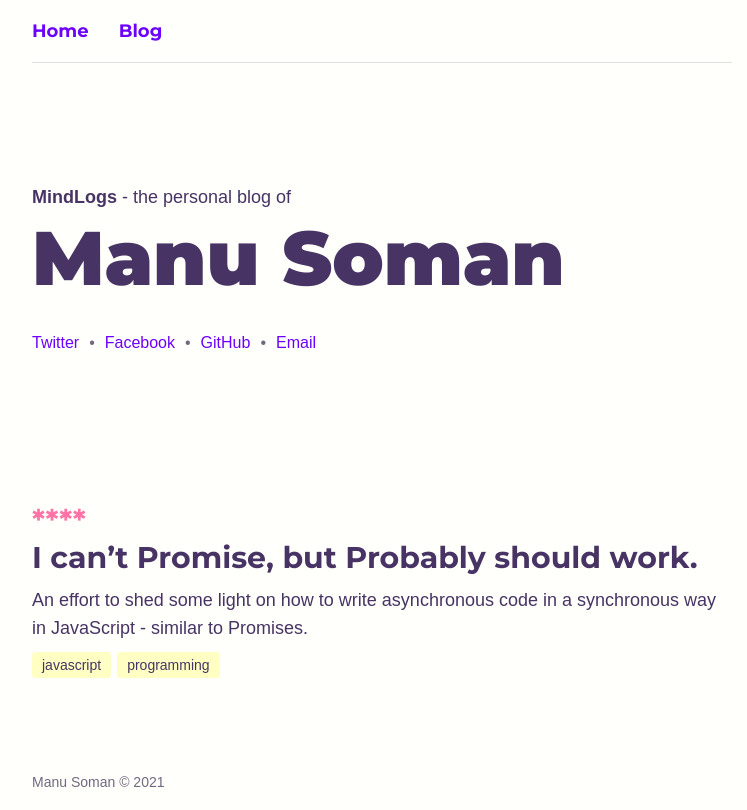
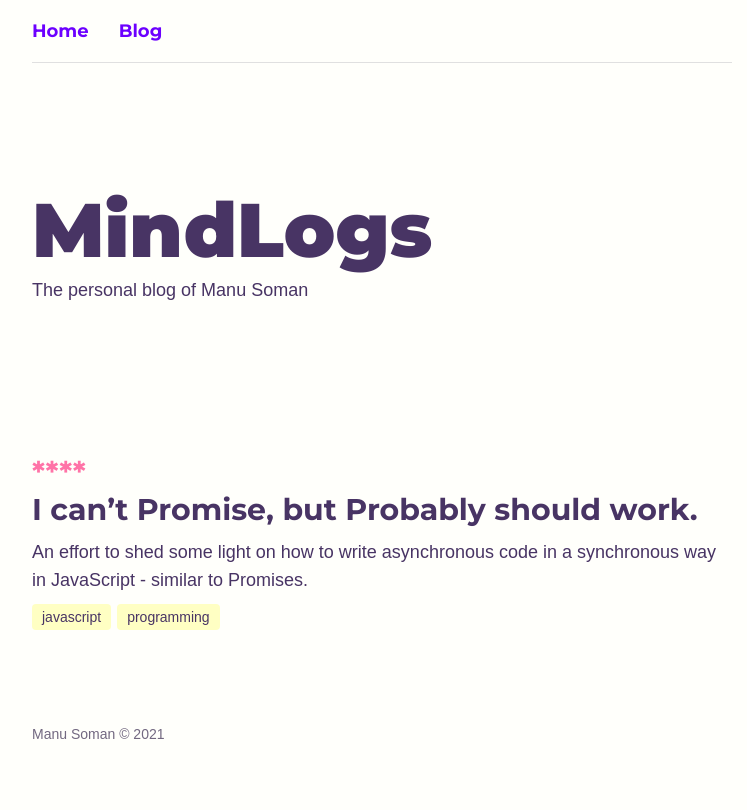
Before and after one commit to manusoman/MindLogs, a plain HTML site: page index.html in a window 1280 px wide. Shown: the whole page, without its empty margins (128-875 px from the left). Drawn offline with Linux system fonts and the light colour scheme.

Commit message:
Changed the title

```diff
--- a/index.html
+++ b/index.html
@@ -22,15 +22,8 @@
             </li>
         </ul>
 
-        <p><strong>MindLogs</strong> - the personal blog of</p>
-        <h1>Manu Soman</h1>
-        <ul id="contacts" class="no_bullet horizontal">
-            <li><a class="textLink" href="https://twitter.com/manu_221b">Twitter</a>
-            </li><li><a class="textLink" href="https://www.facebook.com/manu221b">Facebook</a>
-            </li><li><a class="textLink" href="https://github.com/manusoman">GitHub</a>
-            </li><li><a class="textLink" href="mailto:mindlogs.blog@gmail.com">Email</a>
-            </li>
-        </ul>
+        <h1>MindLogs</h1>
+        <p>The personal blog of Manu Soman</p>
     </div>
 </header>
 
--- a/styles/index.css
+++ b/styles/index.css
@@ -3,7 +3,6 @@ header {
 }
 
 h1 {
-  margin-bottom: 30px;
   font-size: 76px;
   font-weight: 900;
 }
@@ -40,16 +39,6 @@ p {
   margin-bottom: 120px;
 }
 
-#contacts {
-  font-size: 16px;
-  color: var(--grey);
-}
-
-#contacts > li + li:before {
-  content: "•";
-  margin: 0px 10px;
-}
-
 #articles > li {
   margin-bottom: 50px;
 }
```
